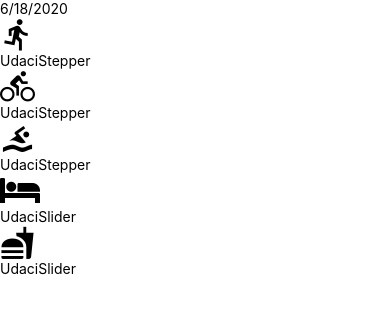
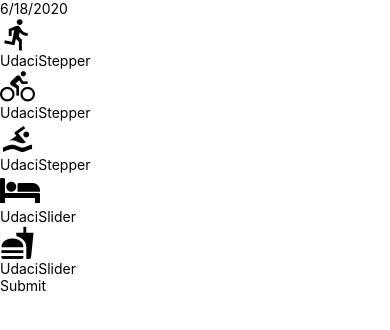
Before and after one commit to BertoGz/UdaciFitness, a React Native app: screen / in a window 390 px wide. Shown: the top 330 px of the page. Built offline with nearby package versions, Linux system fonts and the light colour scheme.

Commit message:
added methods to AddEntry

```diff
--- a/components/AddEntry.js
+++ b/components/AddEntry.js
@@ -1,10 +1,20 @@
 import React,{Component} from 'react'
-import {View} from 'react-native'
-import {getMetricMetaInfo} from '../utils/helpers'
+import {View, TouchableOpacity, Text} from 'react-native'
+import {getMetricMetaInfo, timeToString} from '../utils/helpers'
 
 import UdaciSlider from './UdaciSlider'
 import UdaciStepper from './UdaciStepper'
 import DateHeader from './DateHeader'
+
+
+function SubmitBtn({onPress}){
+	return(
+		<TouchableOpacity onPress={onPress}>
+			<Text>Submit</Text>
+		</TouchableOpacity>
+	)
+}
+
 export default class AddEntry extends Component{
 
 	state={
@@ -49,38 +59,61 @@
 
 	}
 
+	submit = () =>{
+		const key = timeToString()
+		const entry = this.state
+
+		//Update redux
+
+		this.setState(()=>({
+		run:0,
+		bike:0,
+		swim:0,
+		sleep:0,
+		eat:0,
+		}))
+
+		//navigate to home
+
+		//save to db
+
+		//clear local notification
+	}
+
 	render(){
 		const metaInfo = getMetricMetaInfo()
 		return(
 			<View>
 				<DateHeader date={(new Date()).toLocaleDateString()}/>
-
-				{Object.keys(metaInfo).map((item)=>{
-					const {getIcon,type,...rest} = metaInfo[item]
-					const value = this.state[item] // makes the value = to the state[metric]
+				{Object.keys(metaInfo).map((key)=>{
+					const {getIcon,type,...rest} = metaInfo[key]
+					const value = this.state[key] // makes the value = to the state[metric]
 
 					return(
-						<View key={item}>
+						<View key={key}>
 							{getIcon()}
 							{
 								type === 'slider' ?
 								<UdaciSlider
 									value={value}
-									onChange={(value)=>this.slide(metric,value)}
+									onChange={(value)=>this.slide(key,value)}
 									{...rest}
 								/>  :
 
 								<UdaciStepper
 									value={value}
-									onIncrement={()=>this.increment(metric)}
-									onDecrement={()=>this.decrement(metric)}
+									onIncrement={()=>this.increment(key)}
+									onDecrement={()=>this.decrement(key)}
 									{...rest}
 								/>
 							}
 						</View>
 					)
 				})}
+				<SubmitBtn onPress={this.submit}/>
 			</View>
+
+
 		)
 	}
 }
```
